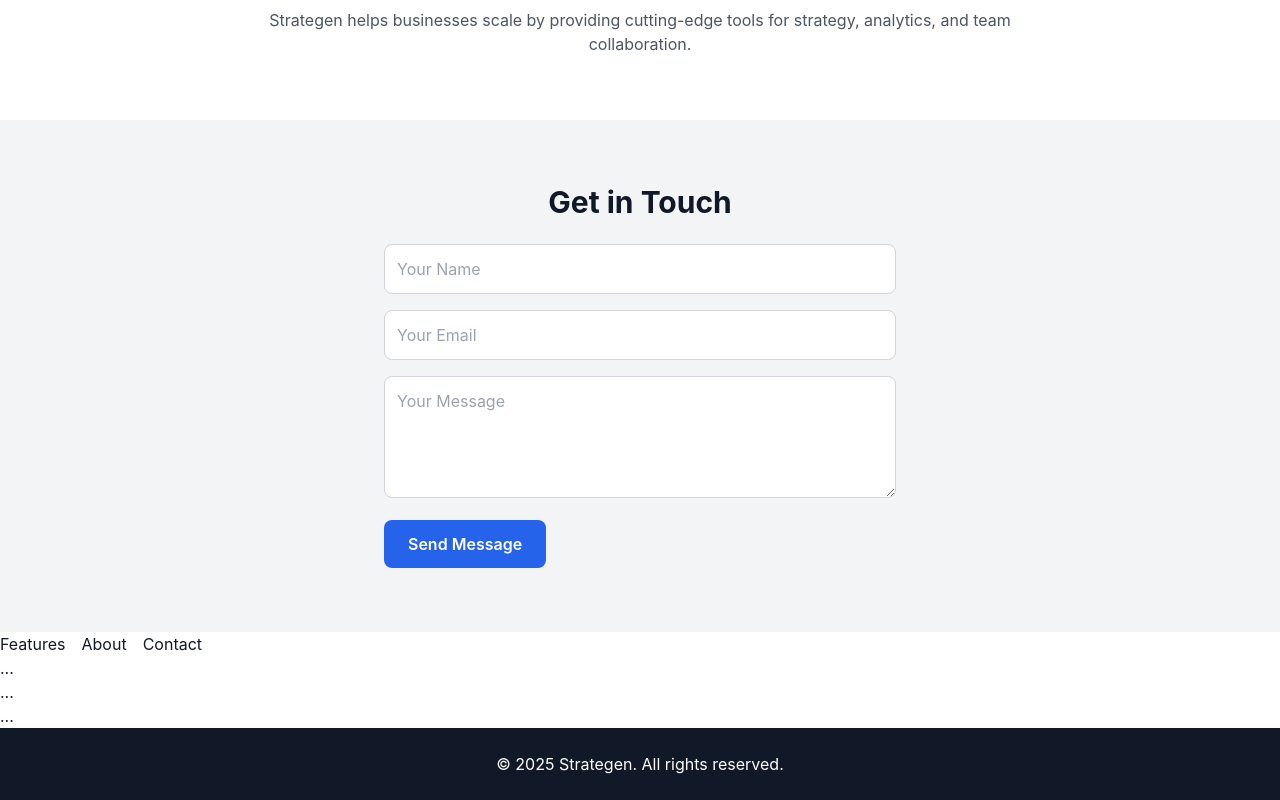
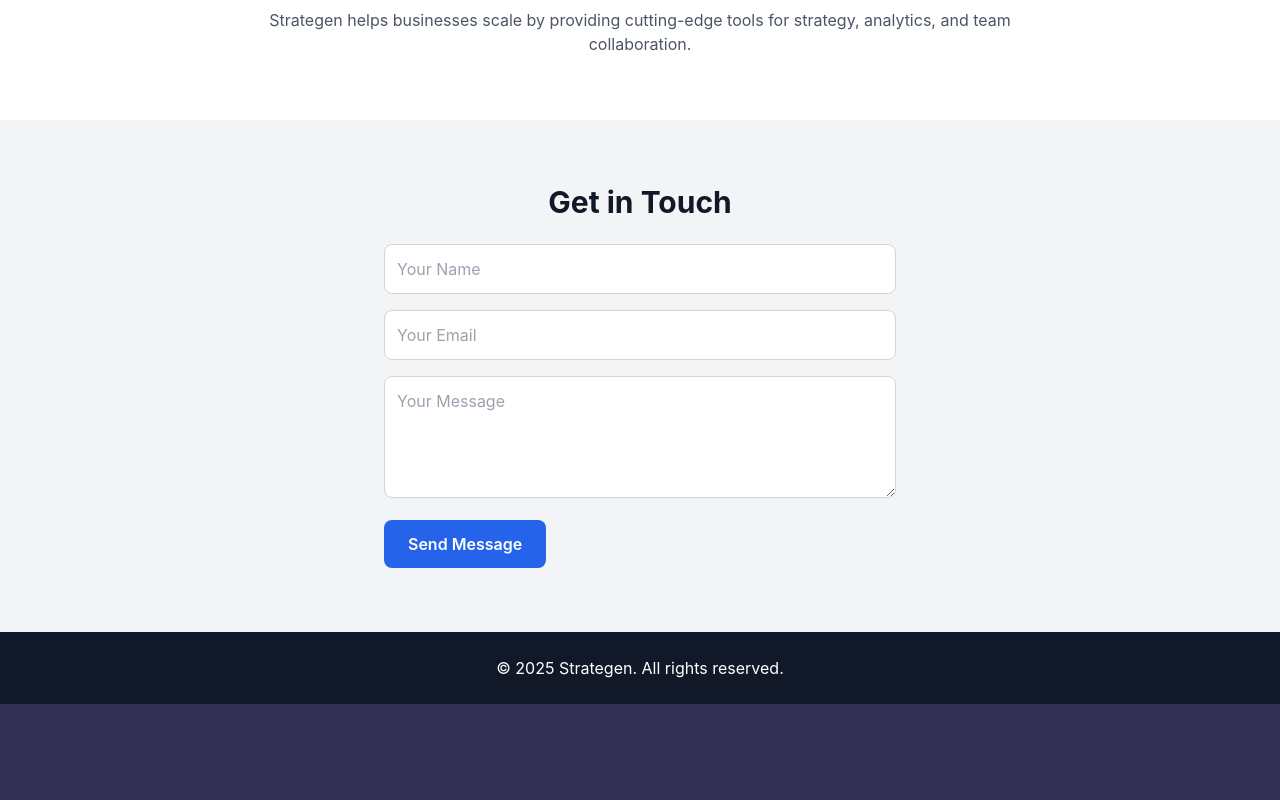
Before and after one commit to fwfwwf1w4ww/strategen-landing, a React (Vite) app: page / in a window 1280 px wide. Shown: the part 836-1636 px from the top of the page. After the commit the page ends 1540 px from the top, so only its background shows below. Built offline with nearby package versions, Linux system fonts and the light colour scheme.

Commit message:
Update StrategenLanding.jsx

```diff
--- a/src/StrategenLanding.jsx
+++ b/src/StrategenLanding.jsx
@@ -100,15 +100,6 @@ export default function StrategenLanding() {
         </form>
       </section>
 
-      <nav className="space-x-4">
-  <a href="#features" className="hover:text-gray-400">Features</a>
-  <a href="#about" className="hover:text-gray-400">About</a>
-  <a href="#contact" className="hover:text-gray-400">Contact</a>
-</nav>
-
-      <section id="features">...</section>
-<section id="about">...</section>
-<section id="contact">...</section>
 
       {/* ===============================
           FOOTER
```
